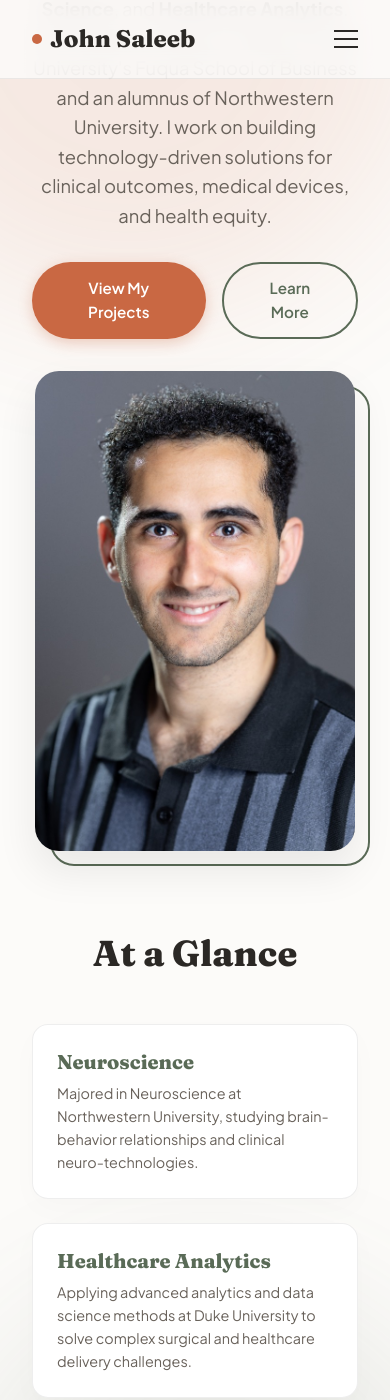
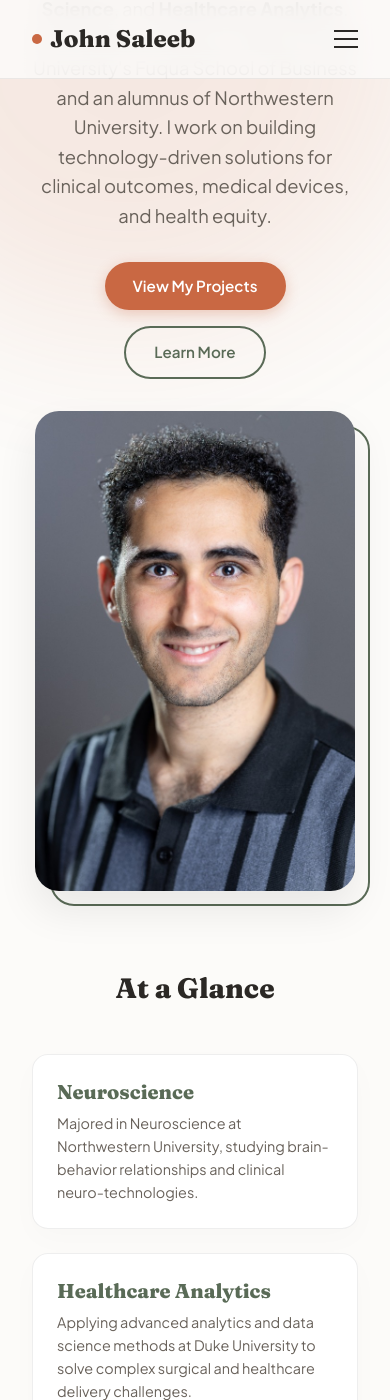
Before and after one commit to saleebj/johnsaleeb.github.io, a Jekyll site: the page built from index.md, in a window 390 px wide and 1400 px high, scrolled down 425 px. Built offline with Jekyll 4.4.1, drawn with Linux system fonts in a browser that asks for light colours; some of the changed text lies outside the part shown.

Commit message:
Polish core pages: real publication links, contact section, cleaner styles
- Link two publications to their DOIs; others search PubMed by title
- Fix footer GitHub link (was github.com/johnsaleeb) and drive contact
  links from _config.yml (email, LinkedIn, CV hide when blank)
- Add a Say Hello contact section on the home page
- Move inline styles into main.scss; wrap buttons and footer links on phones

Co-Authored-By: Claude Opus 5.5 <noreply@anthropic.com>
Claude-Session: https://claude.ai/code/session_01AX4NMhvRhiGvoxVxQNFXnv

```diff
--- a/_config.yml
+++ b/_config.yml
@@ -1,5 +1,10 @@
 title: John Saleeb
-email: john.saleeb@duke.edu # or similar, let's provide a placeholder or leave it blank
+email: john.saleeb@duke.edu
+# Contact links shown in the footer and the "Say hello" section.
+# Leave one blank ("") to hide it.
+github_username: saleebj
+linkedin_url: ""
+cv_url: "" # e.g. /assets/files/John-Saleeb-CV.pdf
 description: >-
   Neuroscience, Data Science, & Healthcare Analytics at Northwestern & Duke.
   Researching orthopedic surgical outcomes, wearable clinical diagnostics, and global health equity.
--- a/_layouts/default.html
+++ b/_layouts/default.html
@@ -26,7 +26,7 @@
         </ul>
       </nav>
 
-      <button class="menu-toggle" aria-label="Toggle menu" onclick="toggleMenu()">
+      <button class="menu-toggle" aria-label="Toggle menu" aria-controls="site-nav" aria-expanded="false" onclick="toggleMenu()">
         <span></span>
         <span></span>
         <span></span>
--- a/assets/css/main.scss
+++ b/assets/css/main.scss
@@ -553,6 +553,64 @@ a {
   }
 }
 
+// --- SHARED PAGE & SECTION HEADINGS ---
+.page-title {
+  font-size: clamp(2.25rem, 6vw, 3rem);
+  margin-bottom: 1rem;
+}
+
+.page-intro {
+  font-size: 1.15rem;
+  color: $text-muted;
+  margin-bottom: 3rem;
+  max-width: 720px;
+}
+
+.section-title {
+  font-size: clamp(1.75rem, 5vw, 2.25rem);
+  text-align: center;
+  margin-bottom: 1rem;
+}
+
+.section-intro {
+  color: $text-muted;
+  max-width: 600px;
+  margin: 0 auto 2rem auto;
+  text-align: center;
+}
+
+.section-heading {
+  font-size: 2rem;
+  color: $accent-secondary;
+  border-bottom: 2px solid rgba($accent-secondary, 0.15);
+  padding-bottom: 0.5rem;
+  margin-bottom: 2rem;
+}
+
+.hero-actions,
+.contact-actions {
+  display: flex;
+  flex-wrap: wrap;
+  gap: 1rem;
+}
+
+.glance-section {
+  margin-bottom: 5rem;
+}
+
+// --- CONTACT ---
+.contact-section {
+  margin: 4rem 0 2rem;
+  padding: 3rem 2rem;
+  background-color: $bg-secondary;
+  border-radius: 24px;
+  border: 1px solid $border-color;
+
+  .contact-actions {
+    justify-content: center;
+  }
+}
+
 // --- RESPONSIVE MEDIA QUERIES ---
 @media (max-width: 768px) {
   .hero-section {
@@ -568,6 +626,16 @@ a {
 
   .quick-stats {
     grid-template-columns: 1fr;
+  }
+
+  .hero-actions {
+    justify-content: center;
+  }
+
+  .site-footer .footer-links {
+    flex-wrap: wrap;
+    justify-content: center;
+    gap: 1rem 1.5rem;
   }
 
   .site-header {
--- a/index.md
+++ b/index.md
@@ -11,7 +11,7 @@ description: "John Saleeb is a researcher at Northwestern & Duke University spec
       I am a researcher bridging the intersection of <strong>Neuroscience</strong>, <strong>Data Science</strong>, and <strong>Healthcare Analytics</strong>.
       Currently pursuing my studies at Duke University's Fuqua School of Business and an alumnus of Northwestern University. I work on building technology-driven solutions for clinical outcomes, medical devices, and health equity.
     </p>
-    <div style="display: flex; gap: 1rem;">
+    <div class="hero-actions">
       <a href="{{ '/projects/' | relative_url }}" class="btn btn-primary">View My Projects</a>
       <a href="#about-me" class="btn btn-secondary">Learn More</a>
     </div>
@@ -21,8 +21,8 @@ description: "John Saleeb is a researcher at Northwestern & Duke University spec
   </div>
 </section>
 
-<section id="about-me" style="margin-bottom: 5rem;">
-  <h2 style="font-size: 2.25rem; text-align: center; margin-bottom: 2rem;">At a Glance</h2>
+<section id="about-me" class="glance-section">
+  <h2 class="section-title">At a Glance</h2>
 
   <div class="quick-stats">
     <div class="stat-card">
@@ -43,11 +43,23 @@ description: "John Saleeb is a researcher at Northwestern & Duke University spec
 </section>
 
 <section class="video-wrapper">
-  <h2>My TEDx Talk</h2>
-  <p style="color: #69625b; max-width: 600px; margin: 0 auto 2rem auto;">
+  <h2 class="section-title">My TEDx Talk</h2>
+  <p class="section-intro">
     Watch my TEDx talk where I discuss innovative approaches, ideas, and experiences in education, growth, and community.
   </p>
   <div class="video-container">
     <iframe src="https://www.youtube.com/embed/oiXWMKi_Wec?start=83" title="John Saleeb TEDx Talk" allow="accelerometer; autoplay; clipboard-write; encrypted-media; gyroscope; picture-in-picture" allowfullscreen></iframe>
   </div>
 </section>
+
+<section class="contact-section" id="contact">
+  <h2 class="section-title">Say Hello</h2>
+  <p class="section-intro">
+    Whether you want to talk research, healthcare, or just catch up, my inbox is open.
+  </p>
+  <div class="contact-actions">
+    {% if site.email %}<a href="mailto:{{ site.email }}" class="btn btn-primary">Email Me</a>{% endif %}
+    {% if site.linkedin_url != "" %}<a href="{{ site.linkedin_url }}" class="btn btn-secondary" target="_blank" rel="noopener">LinkedIn</a>{% endif %}
+    {% if site.cv_url != "" %}<a href="{{ site.cv_url | relative_url }}" class="btn btn-secondary" target="_blank" rel="noopener">Download CV</a>{% endif %}
+  </div>
+</section>
```
Also changed, not shown: other parts of _layouts/default.html (+4 -3 lines), projects.md (+3 -3 lines), publications.md (+7 -7 lines).
